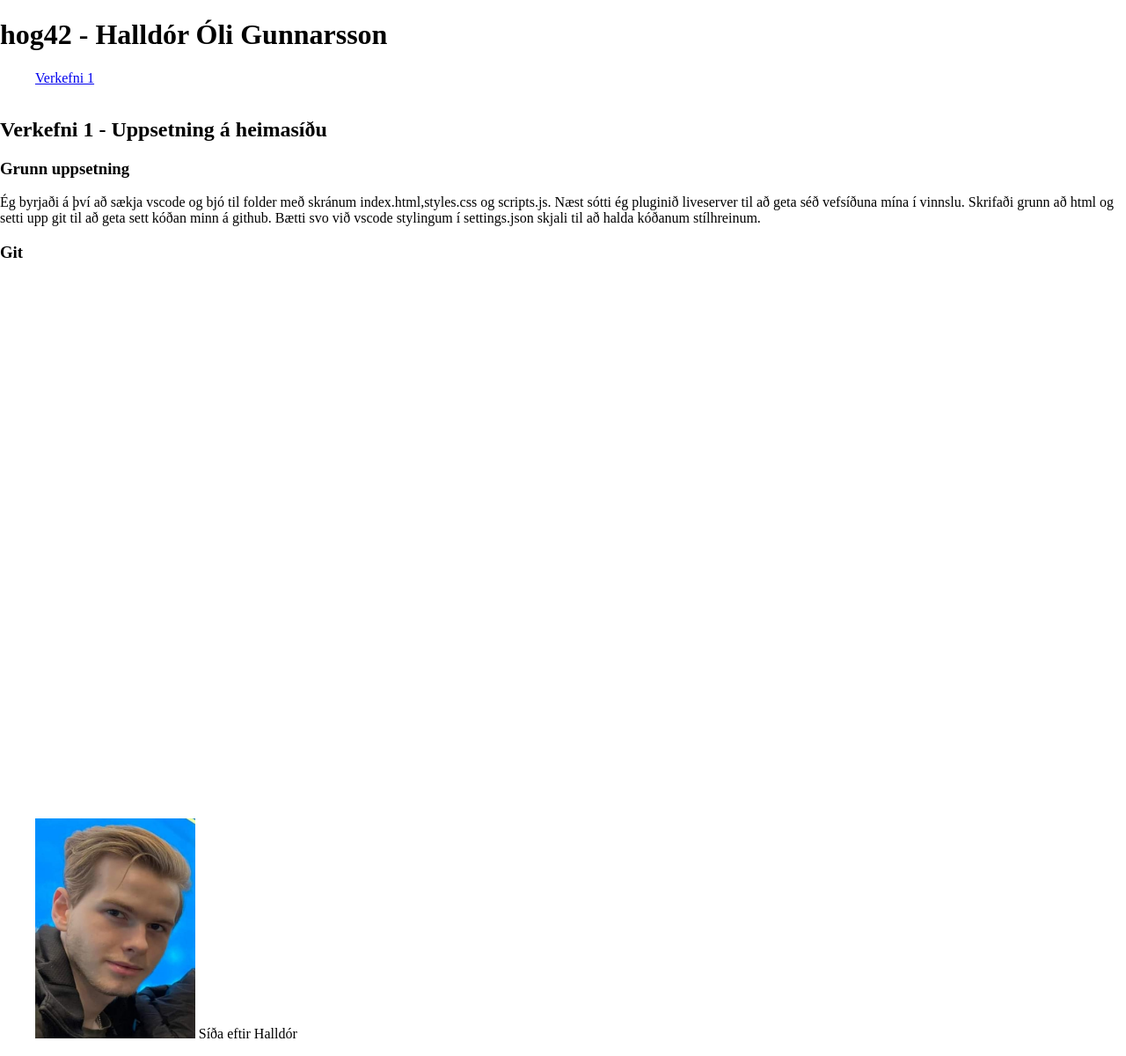
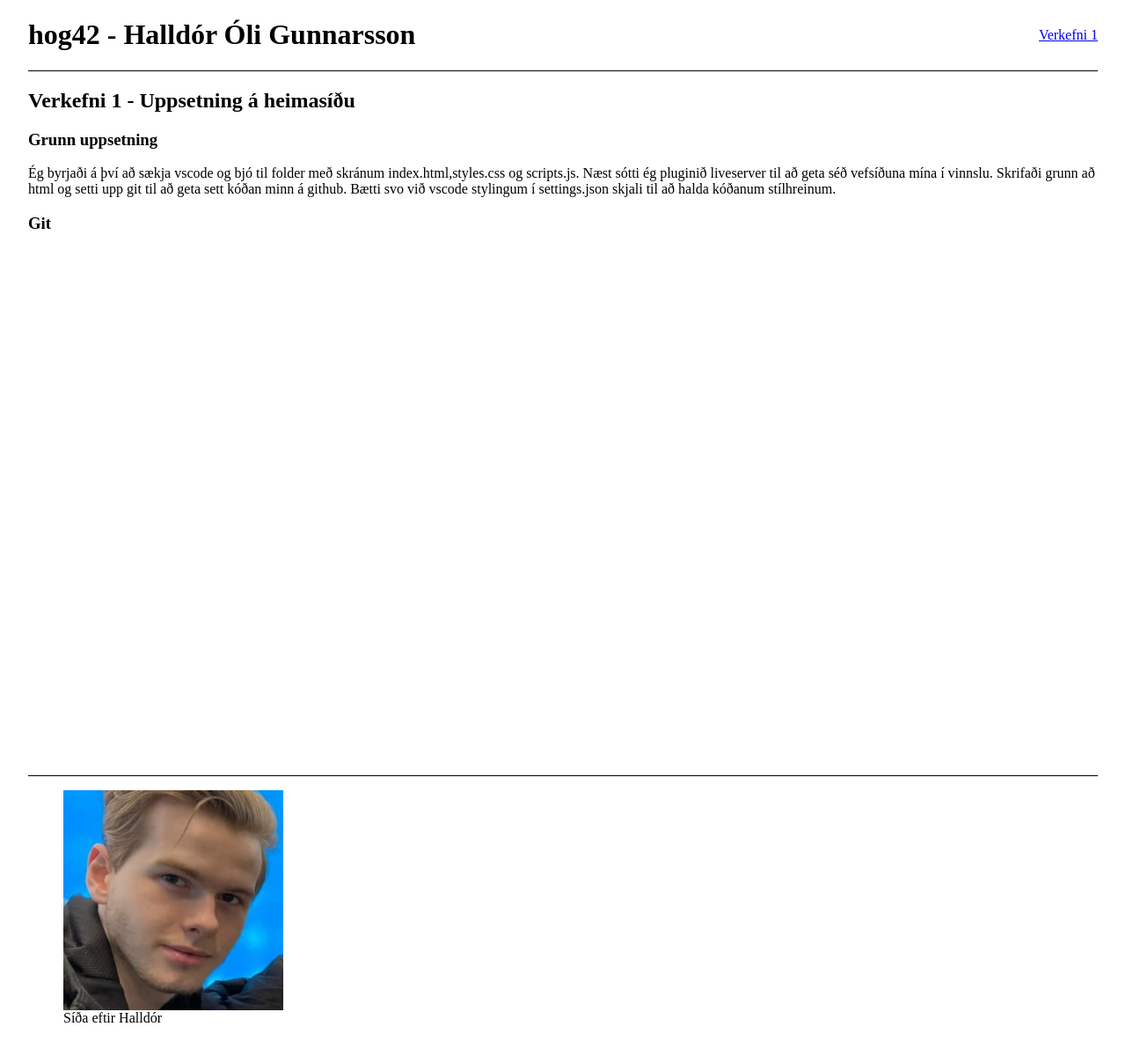
Before and after one commit to GitGud069/vefsida, a plain HTML site: page index.html in a window 1280 px wide. Shown: the whole page at 88% size. Drawn offline with Linux system fonts and the light colour scheme; a script that the page names is missing.

Commit message:
fyrsta commit a repo

```diff
--- a/styles.css
+++ b/styles.css
@@ -4,10 +4,25 @@ body {
     grid-template-rows: repeat(3, auto);
     margin: 0 auto;
     grid-template-areas: "HAUS", "MEGIN", "FOTUR";
+    width: 95%;
+    max-width: 1440px;
 }
 
 .haus {
+    align-items: center;
     grid-area: "HAUS";
+    display: grid;
+    grid-template-columns: repeat(12, minmax(0, 1fr));
+    border-bottom: 1px solid black;
+}
+
+.haus h1 {
+    grid-column-end: span 6;
+}
+
+.haus nav {
+    grid-column-end: span 6;
+    justify-self: end;
 }
 
 .meginmal {
@@ -17,6 +32,12 @@ body {
 
 .fotur {
     grid-area: "FOTUR";
+    border-top: 1px solid black;
+}
+
+.fotur figure {
+    display: flex;
+    flex-direction: column;
 }
 
 .myndafmer {
```
Also changed, not shown: scripts.js (deleted), 1 other file.
